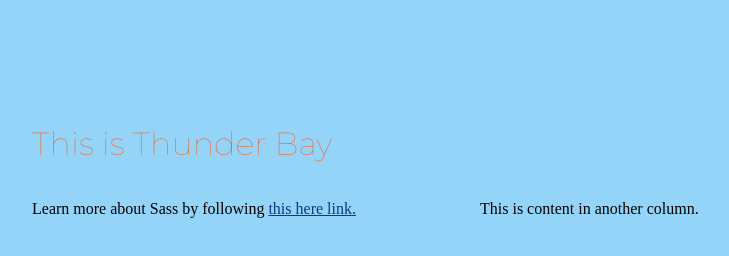
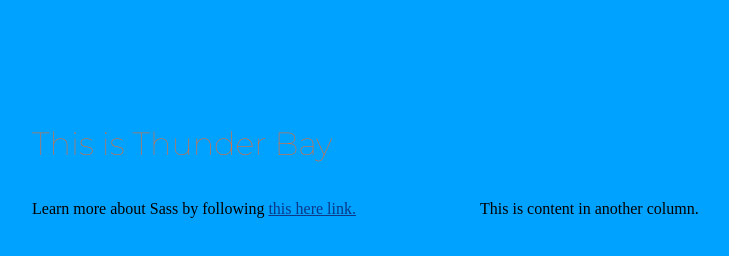
Before and after one commit to samalaksa/L5_Alaksa, a website: page index.html in a window 1280 px wide. Shown: the whole page, without its empty margins (160-889 px from the left). Drawn offline with Linux system fonts and the light colour scheme; a web font is replaced by a local one.

Commit message:
background colour

```diff
--- a/sass/_base.scss
+++ b/sass/_base.scss
@@ -2,7 +2,7 @@
 
 body {
   padding: 8vw 15vw;
-  background-color: #94d4f8;
+  background-color: #00a2ff;
 }
 a {
   color: $color__link;
```
Also changed, not shown: css/style.css.
